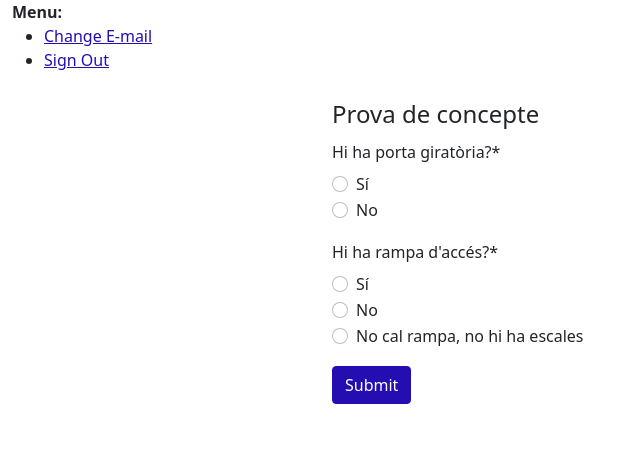
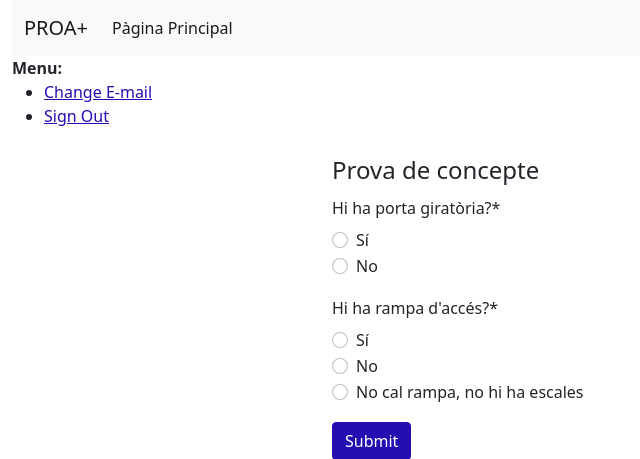
Before and after one commit to ctrl-alt-d/proaV2, a Django app: page / in a window 1280 px wide. Shown: the top 459 px of the page, without its empty margins (0-640 px from the left). Run offline with Django 4.2, Linux system fonts and the light colour scheme; the visitor is signed in with stand-in values (Sample User, id 1); data comes from the database, SQL or seed files in the repository; style sheets or scripts are compiled from the project's sources; some libraries are stand-ins or nearby versions.

Commit message:
Afegida barra ppal navegacio

```diff
--- a/src/templates/base.html
+++ b/src/templates/base.html
@@ -24,6 +24,8 @@
 </head>
 <body>
   <div class="container-fluid" id="content">
+
+    {% include "menu.html" %}
 
     <div>
       <strong>{% trans "Menu:" %}</strong>
--- /dev/null
+++ b/src/templates/menu.html
@@ -0,0 +1,24 @@
+{% load i18n %}
+{% load static %}
+{% load compress %}
+
+<nav class="navbar navbar-expand-lg navbar-light bg-light">
+    <div class="container-fluid">
+        <a class="navbar-brand" href="#">PROA+</a>
+        <button class="navbar-toggler" type="button" data-bs-toggle="collapse" data-bs-target="#navbarNav"
+            aria-controls="navbarNav" aria-expanded="false" aria-label="Toggle navigation">
+            <span class="navbar-toggler-icon"></span>
+        </button>
+        <div class="collapse navbar-collapse" id="navbarNav">
+
+            <ul class="navbar-nav">
+                {% for n0 in menu.primernivell %}
+
+                <li class="nav-item">
+                    <a class="nav-link {% if n0.actiu %}active{% endif %}" aria-current="page" href="#">{{n0.text}}</a>
+                </li>
+                {% endfor %}
+            </ul>
+        </div>
+    </div>
+</nav>
```
